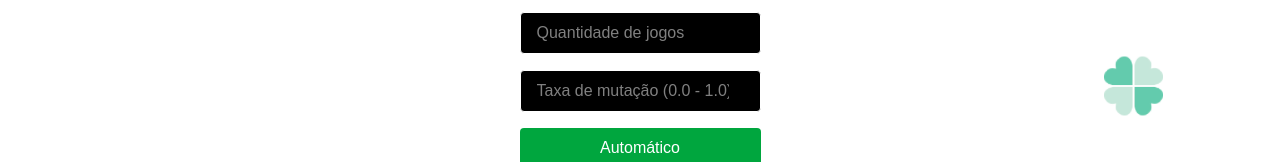
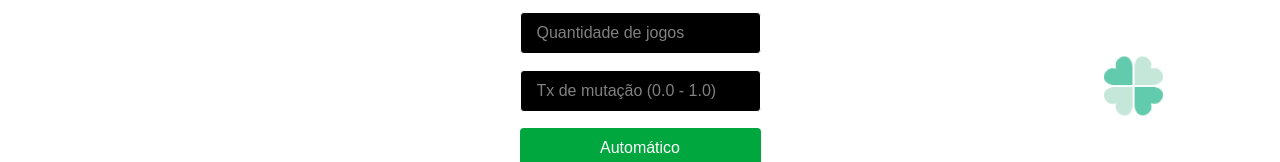
Before and after one commit to gnai-creator/gerasena.com, a Next.js app in the folder gerasena.com/: page / in a window 1280 px wide. Shown: the part 345-507 px from the top of the page. Built offline with nearby package versions, Linux system fonts and the light colour scheme.

Commit message:
fix: correct mutation input handling and validation

```diff
--- a/gerasena.com/src/app/page.tsx
+++ b/gerasena.com/src/app/page.tsx
@@ -48,22 +48,22 @@ export default function Home() {
             min={1}
             max={QTD_GERAR_MAX}
           />
-        <input
+          <input
             type="number"
-            value={qtd}
+            value={mutation}
             onChange={(e) => {
               const val = e.target.value;
               if (!val) {
                 setMutation("");
               } else {
-                const num = Math.min(parseInt(val, 10), 1.0);
+                const num = Math.min(parseFloat(val), 1.0);
                 setMutation(num.toString());
               }
             }}
-            placeholder="Taxa de mutação (0.0 - 1.0)"
+            placeholder="Tx de mutação (0.0 - 1.0)"
             className="rounded border px-4 py-2 bg-black text-white"
-            min={0}
-            max={1}
+            min={0.0}
+            max={1.0}
           />
           <Link
             href={`/automatico${query ? `?${query}` : ""}`}
```
